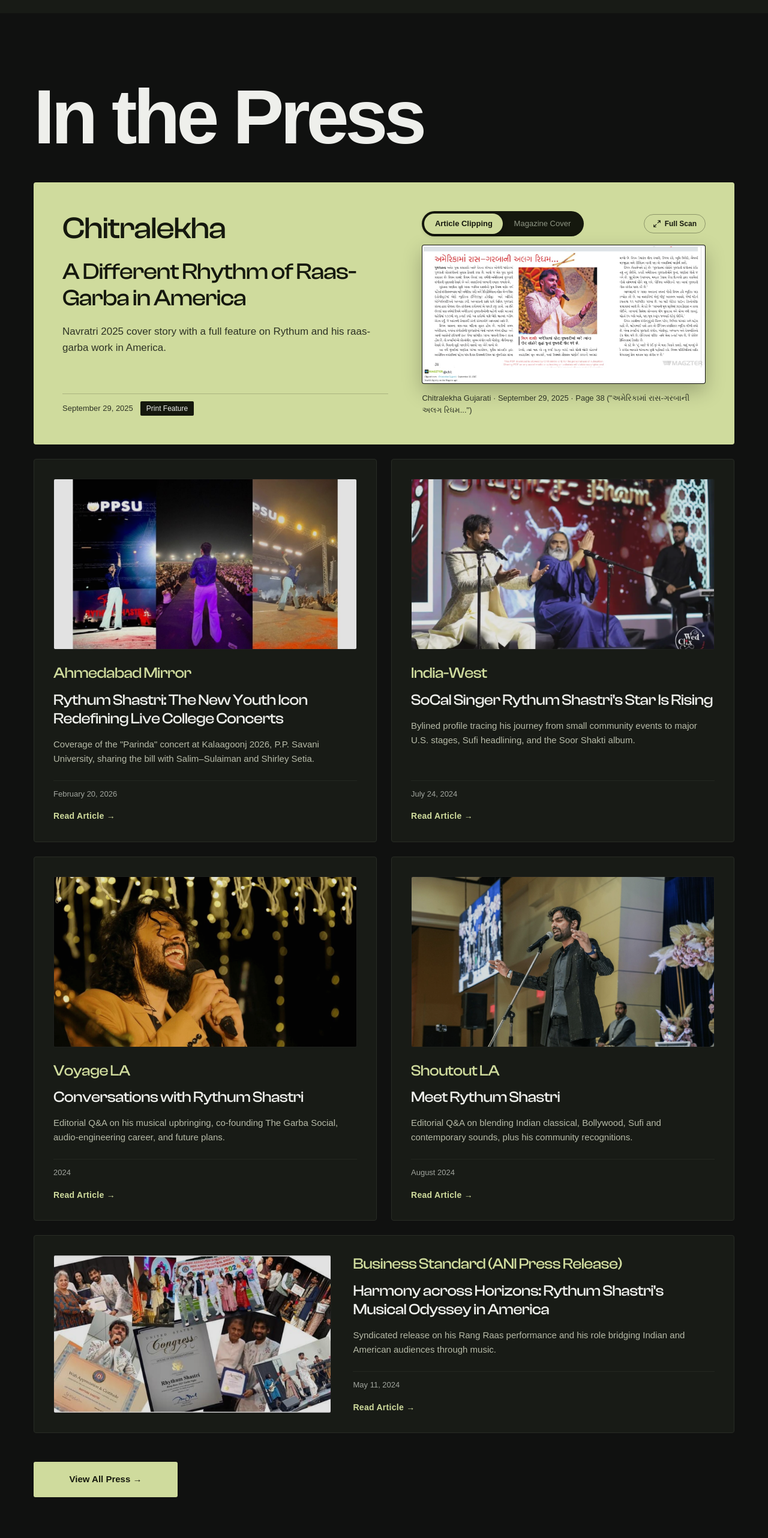
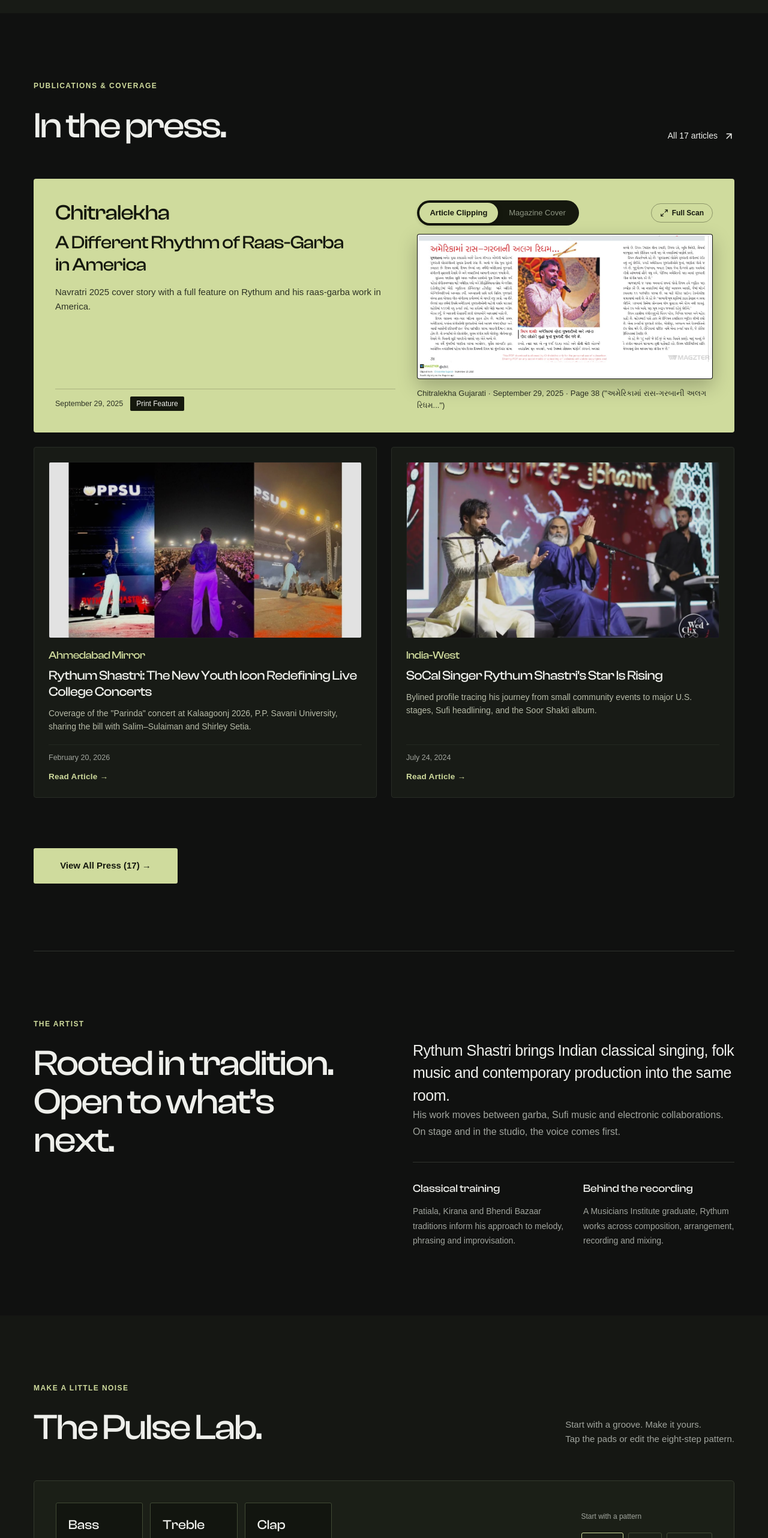
Before and after one commit to rudhramcodes/rythum, a React (Vite) app: page / in a window 1280 px wide. Shown: the part 3936-6500 px from the top of the page at 60% size. Built offline with nearby package versions, Linux system fonts and the light colour scheme; a web font is replaced by a local one.

Commit message:
feat: update press section layout, styling, and pin Chitralekha to top of press data

```diff
--- a/src/components/press.css
+++ b/src/components/press.css
@@ -20,7 +20,7 @@
   min-width: 0;
   background: #181b16;
   border: 1px solid #282c25;
-  padding: 32px;
+  padding: 24px;
   border-radius: 4px;
   transition: border-color .3s ease;
 }
@@ -51,7 +51,7 @@
   overflow: hidden;
   border-radius: 3px;
   background: #111310;
-  margin-bottom: 24px;
+  margin-bottom: 18px;
   border: 1px solid rgba(255, 255, 255, 0.05);
 }
 
@@ -70,29 +70,29 @@
 
 .press-outlet {
   font-family: var(--font-display);
-  font-size: clamp(20px, 2vw, 28px);
+  font-size: clamp(17px, 1.4vw, 22px);
   font-weight: 500;
   line-height: 1.15;
   letter-spacing: -.025em;
-  margin-bottom: 14px;
+  margin-bottom: 10px;
   color: var(--accent);
 }
 
 .press-headline {
-  font-size: clamp(22px, 2vw, 28px);
-  line-height: 1.22;
+  font-size: clamp(19px, 1.7vw, 24px);
+  line-height: 1.25;
   font-weight: 500;
   letter-spacing: -.025em;
-  margin: 0 0 16px;
+  margin: 0 0 12px;
   text-wrap: pretty;
   color: #eeefeb;
   transition: color .2s ease;
 }
 
 .press-summary {
-  font-size: 15px;
-  line-height: 1.6;
-  margin-bottom: 24px;
+  font-size: 14px;
+  line-height: 1.55;
+  margin-bottom: 18px;
   color: #b7bba8;
 }
 
@@ -103,7 +103,7 @@
   gap: 12px;
   margin-top: auto;
   padding-top: 12px;
-  font-size: 13px;
+  font-size: 12.5px;
   color: var(--muted);
   border-top: 1px solid #232720;
 }
@@ -122,9 +122,9 @@
   display: inline-flex;
   align-items: center;
   gap: 6px;
-  margin-top: 18px;
+  margin-top: 14px;
   font-family: var(--font-body);
-  font-size: 14px;
+  font-size: 13.5px;
   font-weight: 600;
   line-height: 1.4;
   letter-spacing: .02em;
@@ -133,8 +133,8 @@
 }
 
 .press-article-link {
-  margin: -32px;
-  padding: 32px;
+  margin: -24px;
+  padding: 24px;
 }
 
 .press-article-link:hover .press-read {
@@ -168,8 +168,8 @@
   grid-column: 1 / -1;
   display: grid;
   grid-template-columns: 1.15fr 1fr;
-  gap: 56px;
-  padding: 48px;
+  gap: 36px;
+  padding: 36px;
   background: var(--accent);
   color: #15180e;
   border: 0;
@@ -177,22 +177,22 @@
 
 .press-card-cover .press-outlet {
   color: #15180e;
-  font-size: clamp(32px, 4vw, 56px);
-  margin-bottom: 20px;
+  font-size: clamp(24px, 2.8vw, 36px);
+  margin-bottom: 12px;
 }
 
 .press-card-cover .press-headline {
   color: #15180e;
-  font-size: clamp(26px, 3vw, 42px);
-  line-height: 1.15;
-  margin-bottom: 20px;
+  font-size: clamp(22px, 2.4vw, 32px);
+  line-height: 1.2;
+  margin-bottom: 14px;
 }
 
 .press-card-cover .press-summary {
   color: #2e3325;
-  font-size: 17px;
+  font-size: 15px;
   line-height: 1.6;
-  margin-bottom: 28px;
+  margin-bottom: 20px;
 }
 
 .press-card-cover .press-card-meta {
@@ -354,28 +354,10 @@
   font-weight: 500;
 }
 
-/* Preview Grid Special Rules */
-.press-grid-preview .press-card:last-child {
-  grid-column: 1 / -1;
-}
-
-.press-grid-preview .press-card:last-child .press-summary {
-  max-width: 80ch;
-}
-
-@media (min-width: 901px) {
-  .press-grid-preview .press-card:last-child .press-article-link {
-    display: grid;
-    grid-template-columns: 1fr 1.3fr;
-    gap: 36px;
-    align-items: center;
-  }
-
-  .press-grid-preview .press-card:last-child .press-card-media {
-    margin-bottom: 0;
-    height: 100%;
-    min-height: 240px;
-  }
+.press-preview-footer {
+  margin-top: 36px;
+  display: flex;
+  justify-content: flex-start;
 }
 
 /* Lightbox Modal */
--- a/src/data/press.js
+++ b/src/data/press.js
@@ -140,6 +140,10 @@
 
 export const pressFilters = ['All', 'Interviews', 'Features', 'Concert Coverage', 'Print'];
 export const featuredPress = pressItems.filter(item => item.featured);
-// Partial ISO dates sort after more precise dates in the same period, without inventing a day.
-export const sortedPress = [...pressItems].sort((a, b) => (b.date || '').localeCompare(a.date || ''));
+// Chitralekha is the flagship hero cover story pinned at the 1st position, followed by articles sorted newest-first.
+const chitralekhaStory = pressItems.find(item => item.id === 'chitralekha');
+const chronologicalPress = pressItems
+  .filter(item => item.id !== 'chitralekha')
+  .sort((a, b) => (b.date || '').localeCompare(a.date || ''));
+export const sortedPress = chitralekhaStory ? [chitralekhaStory, ...chronologicalPress] : chronologicalPress;
 export const filterPress = filter => sortedPress.filter(item => filter === 'All' || item.type === filter);
--- a/src/sections/PressPreview.jsx
+++ b/src/sections/PressPreview.jsx
@@ -1,12 +1,29 @@
+import { ArrowUpRight } from 'lucide-react';
 import PressGrid from '../components/PressGrid';
-import { featuredPress } from '../data/press';
+import { featuredPress, pressItems } from '../data/press';
 
 export default function PressPreview() {
-  return <section id="press" className="section press-preview" aria-labelledby="press-preview-heading">
-    <div className="shell">
-      <h2 id="press-preview-heading" className="press-title">In the Press</h2>
-      <PressGrid items={featuredPress} preview />
-      <a className="button button-solid press-view-all" href="/press">View All Press →</a>
-    </div>
-  </section>;
+  const previewItems = featuredPress.slice(0, 3);
+
+  return (
+    <section id="press" className="section press-preview" aria-labelledby="press-preview-heading">
+      <div className="shell">
+        <div className="section-heading">
+          <div>
+            <p className="eyebrow">Publications & coverage</p>
+            <h2 id="press-preview-heading">In the press.</h2>
+          </div>
+          <a className="text-link" href="/press">
+            All 17 articles <ArrowUpRight size={18} />
+          </a>
+        </div>
+        <PressGrid items={previewItems} preview />
+        <div className="press-preview-footer">
+          <a className="button button-solid press-view-all" href="/press">
+            View All Press ({pressItems.length}) →
+          </a>
+        </div>
+      </div>
+    </section>
+  );
 }
```
Also changed, not shown: 1 other file (tests, documents, lock files or other folders).
